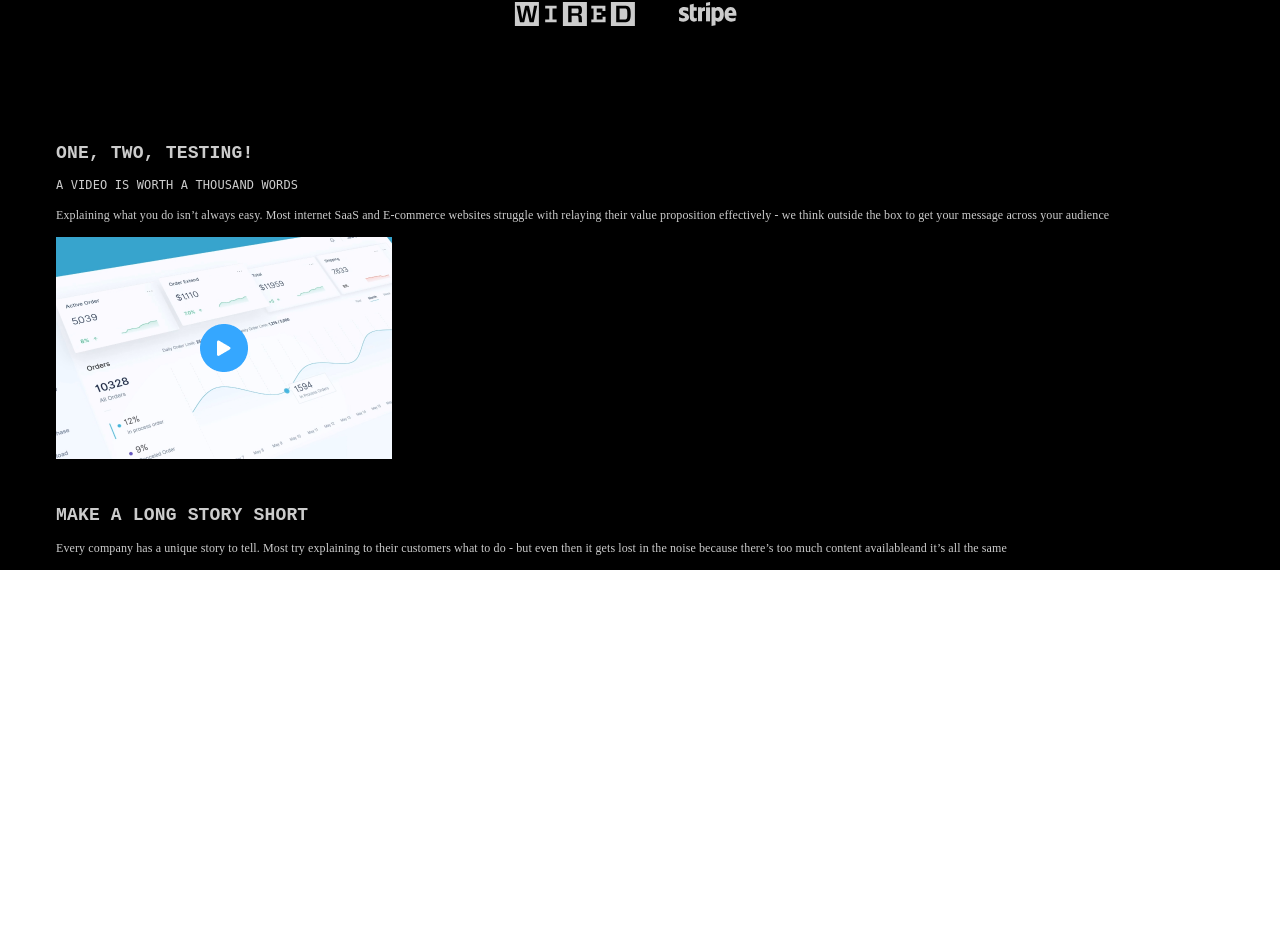
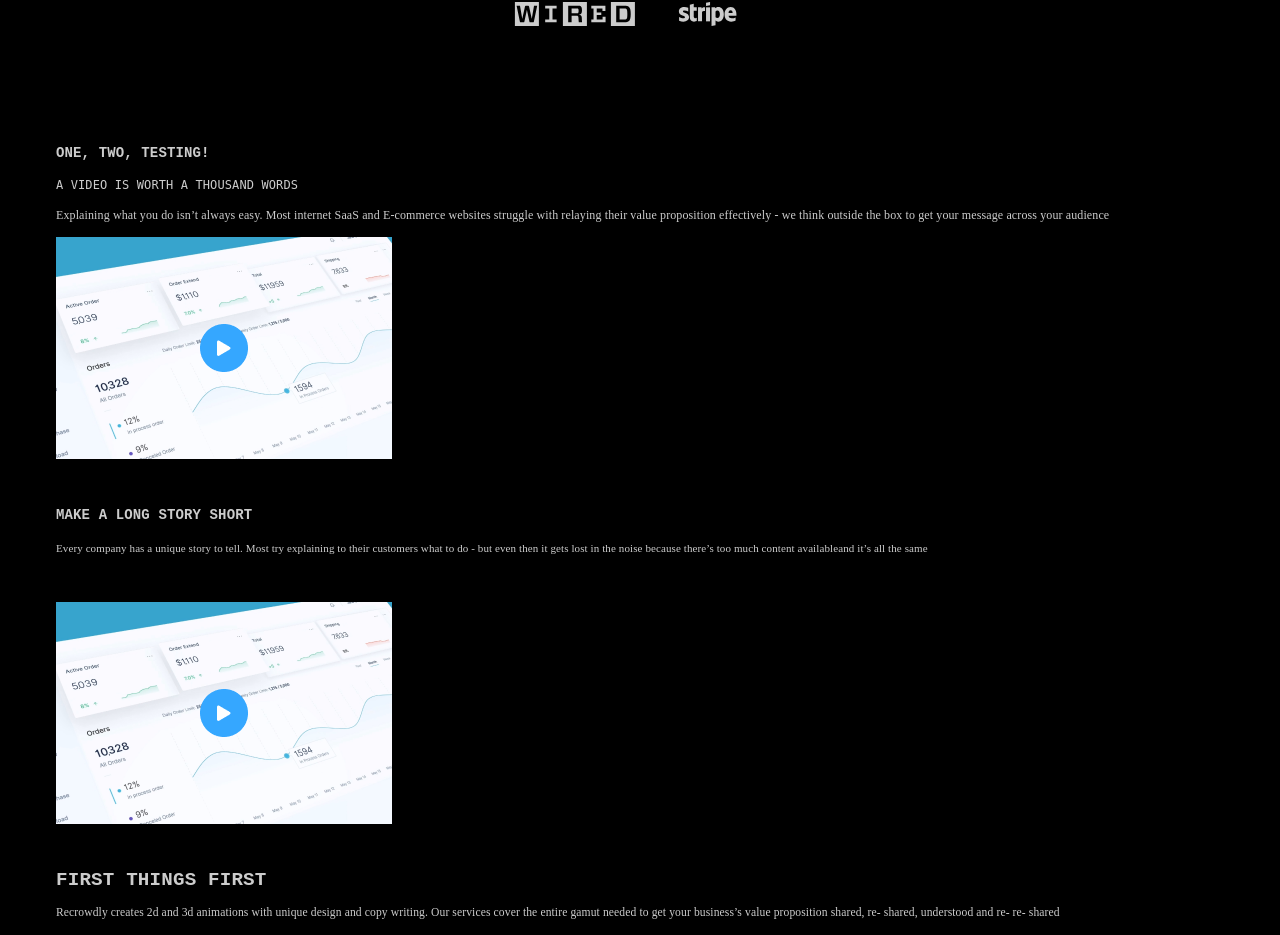
Before and after one commit to prince-hope1975/Collab_Website, a React (Vite) app: page / in a window 1280 px wide. Shown: the part 728-1663 px from the top of the page. Before the commit the page ends 1298 px from the top, so only its background shows below. Built offline with nearby package versions, Linux system fonts and the light colour scheme; the HTML template or start-up script is replaced by a standard one.

Commit message:
Updated Section2 UI

```diff
--- a/src/Sections/Section2.tsx
+++ b/src/Sections/Section2.tsx
@@ -24,33 +24,46 @@ const Section2 = () => {
               your audience
             </P>
           </Grid>
-          <Grid
-            item
-            sx={{
-              overflowX: "hidden",
-              display: "flex",
-              position: "relative",
-              minHeight: "10.6rem",
-              minWidth: "100%",
-            }}
-          >
-            <img src="photos/Placeholder.png" alt="unable" />
-          </Grid>
+          <VideoImg />
         </Grid>
-        <Grid item>
+        <Grid item sx={{ display: "grid", gap: "2rem" }}>
           <Grid item>
             <H2>Make a long story short</H2>
-            <P style={{ fontSize: "12px" }}>
+            <P style={{ fontSize: "11px", lineHeight: "1.2rem" }}>
               Every company has a unique story to tell. Most try explaining to
               their customers what to do - but even then it gets lost in the
               noise because there’s too much content availableand it’s all the
               same
             </P>
           </Grid>
+          <VideoImg />
+        </Grid>
+        <Grid item>
+          <H2 style={{ fontSize: "1.2rem" }}>FIRST THINGS FIRST</H2>
+          <P style={{fontSize:"11.6px"}}>
+            Recrowdly creates 2d and 3d animations with unique design and copy
+            writing. Our services cover the entire gamut needed to get your
+            business’s value proposition shared, re- shared, understood and re-
+            re- shared
+          </P>
         </Grid>
       </Grid>
     </Container>
   );
 };
 
+const VideoImg = () => (
+  <Grid
+    item
+    sx={{
+      overflowX: "hidden",
+      display: "flex",
+      position: "relative",
+      minHeight: "10.6rem",
+      minWidth: "100%",
+    }}
+  >
+    <img src="photos/Placeholder.png" alt="unable" />
+  </Grid>
+);
 export default Section2;
--- a/src/conmponents/Typography/index.style.ts
+++ b/src/conmponents/Typography/index.style.ts
@@ -35,7 +35,7 @@ export const H2 = styled(Typography)`
   font-family: "Britanica-Bold", monospace;
   font-style: normal;
   font-weight: 700;
-  font-size: 18px;
+  font-size: 14px;
   line-height: 24px;
   /* identical to box height */
   text-transform: uppercase;
```
